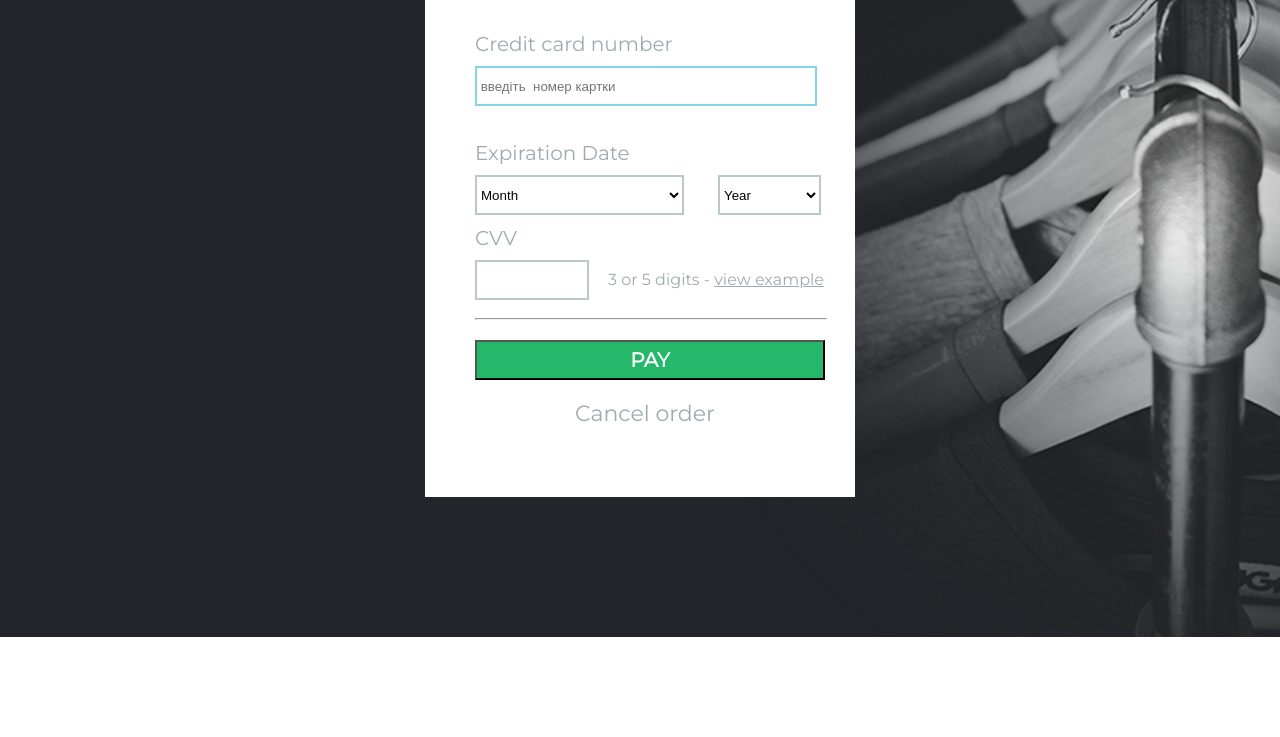
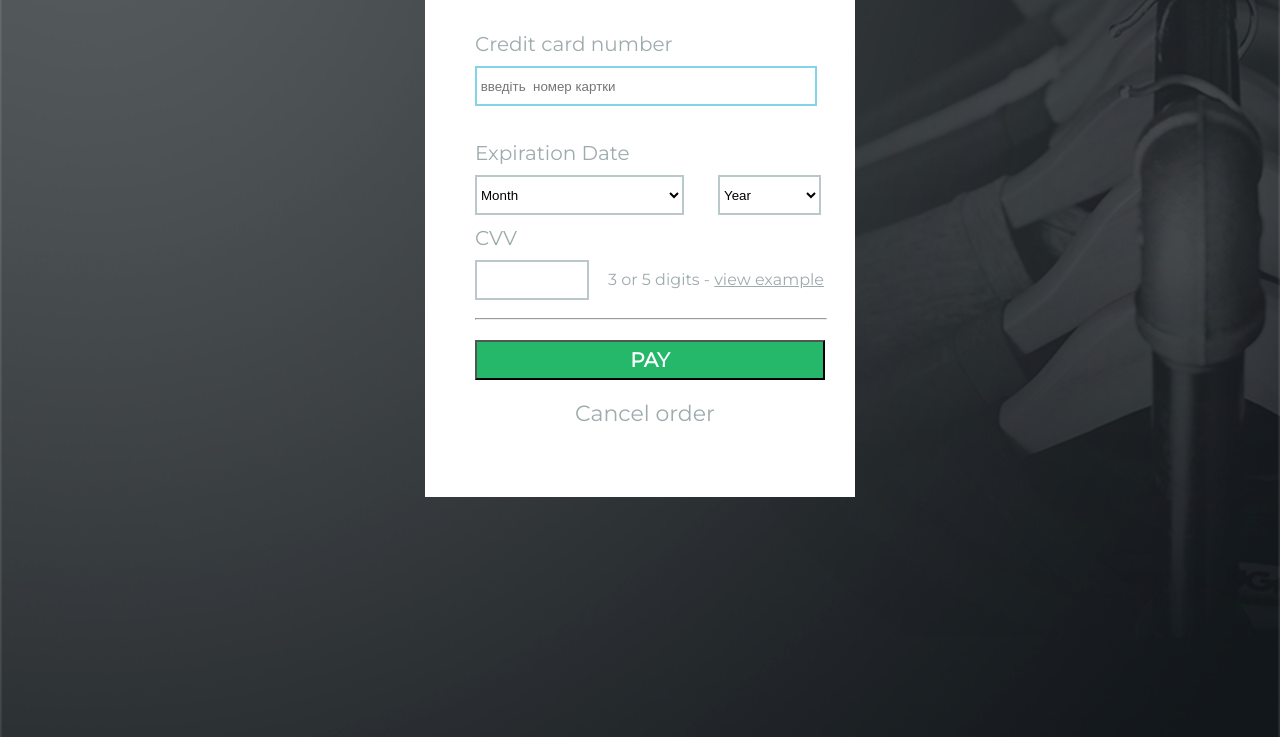
Before and after one commit to yaroslavhens/form, a plain HTML site: page index.html in a window 1280 px wide. Shown: the part 163-900 px from the top of the page. Drawn offline with Linux system fonts and the light colour scheme.

Commit message:
Story 182: Fix

```diff
--- a/index.html
+++ b/index.html
@@ -10,8 +10,9 @@
 	<link href="https://fonts.googleapis.com/css?family=Montserrat" rel="stylesheet">
 </head>
 <body>
+		<img  class="img1" src="web/img/fon2.png">
 	<div class="box_1">
-		<img  class="img1" src="web/img/fon2.png">
+
 
 		<div class="box_2">
 			<div class="head_2">
@@ -28,8 +29,9 @@
 			<div class="forma_2">
 
    			 <div class="username">
+   			 	<form action="w" class="login">
       			  <label class="label_1" for="uname">Credit card number</label> <br>
-      			  <input class="input_first" type="number" id="uname" name="uname" required
+      			  <input class="input_first" type="text" id="uname" name="uname" required maxlength="12"
            		   placeholder=" введіть  номер картки " />
       	  <span class="validity"></span>
 		 <div class="forma_3">
@@ -78,6 +80,7 @@
 		<button  class="button_1" name="submit"> <b> PAY <b></button>
 	</div>
 	<button type="reset" value="reset"  class="last1_text">  Cancel order </button>
+</form>
 </div>
 
 
--- a/web/css/style.css
+++ b/web/css/style.css
@@ -5,12 +5,18 @@
 	transition: all 0.1s ease-in;
 	cursor: default
 }
+body {
+	height: 300px;
+	background-image:  url(../img/fon.png) ;
+	background-repeat: no-repeat;
+     background-size: cover;
+
+}
 .box_1 {
 	margin:0 0 0 0;
-	max-width: 1480px;
-	height: 800px;
-	background-color: #22262a;
-	background-image: url(../img/f2on2.png);
+	max-width: 1280px;
+	height: 600px;
+
   	background-repeat: no-repeat;
   	background-position: right ;
 	background-size: auto;
@@ -21,8 +27,9 @@
 .img1 {
 	float: right;
 	z-index: 1;
-	left: 717px;
-	height: 100%
+	opacity: 0.2;
+	height:800px;
+
 }
 .hea1 {
 	width: 100%;
```
